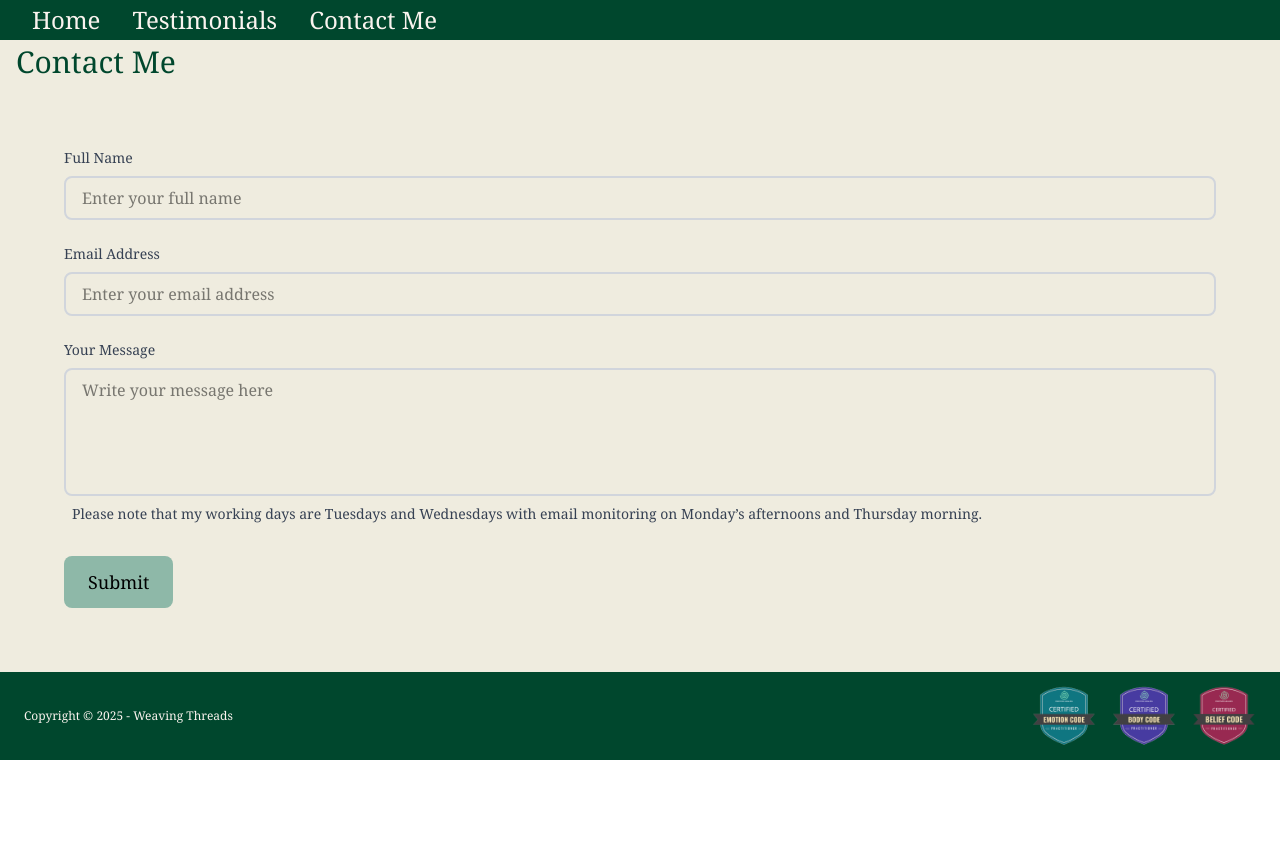
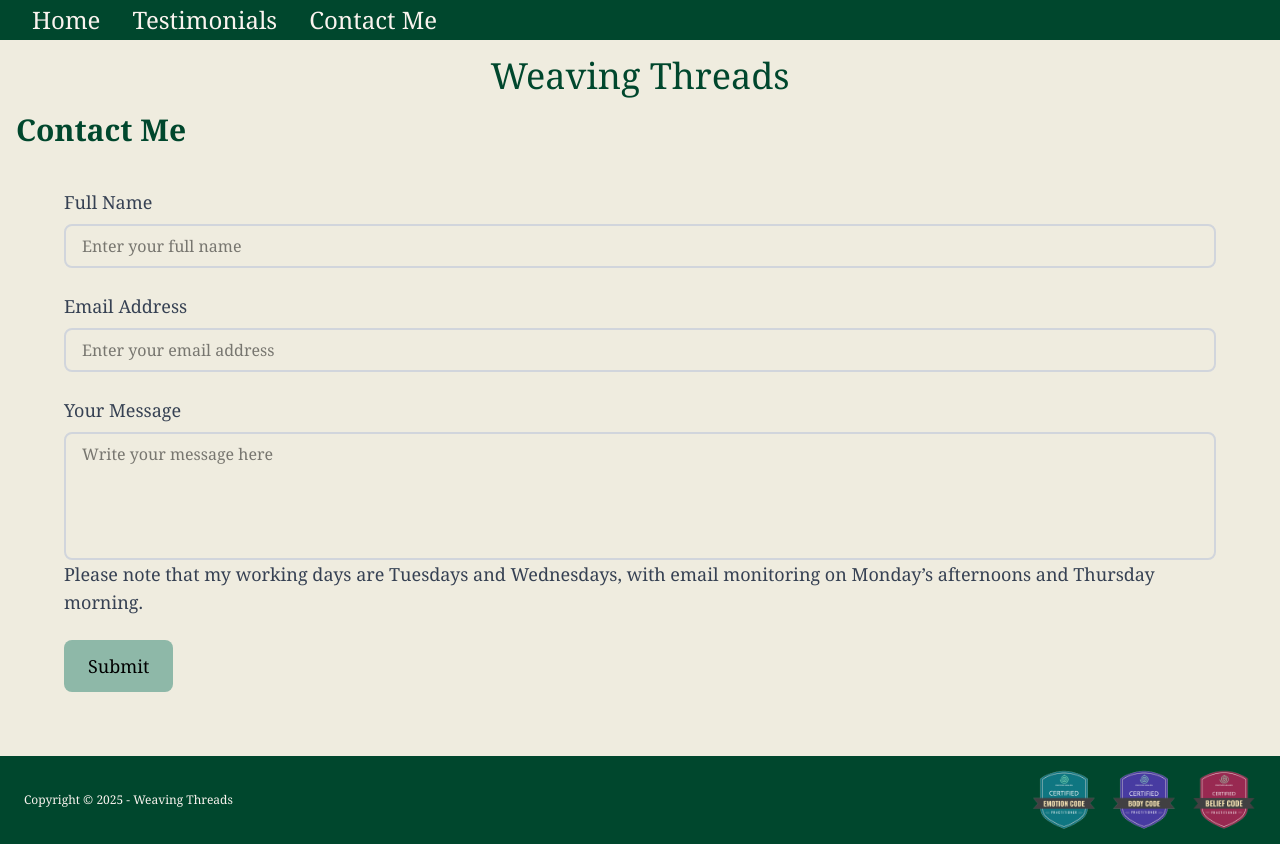
Before and after one commit to vivhayles/weavingThreads, a React (Vite) app: page /contactme in a window 1280 px wide. Before the commit the page ends 800 px from the top, so only its background shows below. Built offline with nearby package versions, Linux system fonts and the light colour scheme.

Commit message:
made contact form functional

```diff
--- a/src/components/ContactForm/index.jsx
+++ b/src/components/ContactForm/index.jsx
@@ -1,24 +1,37 @@
-import { useState } from 'react';
-import Subheading from "../Subheading/index.jsx";
+import React from "react";
 
-export default function ContactForm() {
-    const [formData, setFormData] = useState({ fullName: '', email: '', message: '' });
+function ContactForm() {
+    const onSubmit = async (event) => {
+        event.preventDefault();
+        const formData = new FormData(event.target);
 
-    const handleChange = (e) => {
-        const { name, value } = e.target;
-        setFormData({ ...formData, [name]: value });
-    };
+        formData.append("access_key", "a6f68147-5a86-4165-9402-25f9adea15ca");
 
-    const handleSubmit = (e) => {
-        e.preventDefault();
-        console.log(formData);
+        const object = Object.fromEntries(formData);
+        const json = JSON.stringify(object);
+
+        const res = await fetch("https://api.web3forms.com/submit", {
+            method: "POST",
+            headers: {
+                "Content-Type": "application/json",
+                Accept: "application/json"
+            },
+            body: json
+        }).then((res) => res.json());
+
+        if (res.success) {
+            console.log("Success", res);
+        }
     };
 
     return (
-        <section className="bg-[#efecdf] font-serif p-8 md:p-12 lg:p-16">
-            <form id="contact-form" onSubmit={handleSubmit} className="space-y-6">
+        <section className="bg-[#efecdf] font-serif pt-4 pl-8 pr-8 pb-8
+        md:pt-8 md:pl-12 md:pr-12 md:pb-12
+        lg:pt-10 lg:pl-16 lg:pr-16 lg:pb-16">
+            <form id="contact-form" onSubmit={onSubmit} className="space-y-6">
                 <div className="flex flex-col">
-                    <label htmlFor="fullName" className="mb-2 text-sm font-medium text-gray-700">
+                    <label htmlFor="fullName"
+                           className="mb-2 text-sm md:text-base lg:text-lg font-medium text-gray-700">
                         Full Name
                     </label>
                     <input
@@ -27,14 +40,12 @@ export default function ContactForm() {
                         type="text"
                         placeholder="Enter your full name"
                         required
-                        value={formData.fullName}
-                        onChange={handleChange}
                         className="border-2 border-gray-300 rounded-lg px-4 py-2 focus:outline-none focus:ring-2 focus:ring-primary-500"
                     />
                 </div>
 
                 <div className="flex flex-col">
-                    <label htmlFor="email" className="mb-2 text-sm font-medium text-gray-700">
+                    <label htmlFor="email" className="mb-2 text-sm md:text-base lg:text-lg font-medium text-gray-700">
                         Email Address
                     </label>
                     <input
@@ -43,14 +54,12 @@ export default function ContactForm() {
                         type="email"
                         placeholder="Enter your email address"
                         required
-                        value={formData.email}
-                        onChange={handleChange}
                         className="border-2 border-gray-300 rounded-lg px-4 py-2 focus:outline-none focus:ring-2 focus:ring-primary-500"
                     />
                 </div>
 
                 <div className="flex flex-col">
-                    <label htmlFor="message" className="mb-2 text-sm font-medium text-gray-700">
+                    <label htmlFor="message" className="mb-2 text-sm md:text-base lg:text-lg font-medium text-gray-700">
                         Your Message
                     </label>
                     <textarea
@@ -58,14 +67,12 @@ export default function ContactForm() {
                         name="message"
                         placeholder="Write your message here"
                         required
-                        value={formData.message}
-                        onChange={handleChange}
                         className="border-2 border-gray-300 rounded-lg px-4 py-2 h-32 resize-none focus:outline-none focus:ring-2 focus:ring-primary-500"
                     />
-                    <p className="m-2 text-sm font-medium text-gray-700">
+                    <p className="mCD-2 text-sm md:text-base lg:text-lg font-medium text-gray-700">
                         Please note that my working days
-                            are Tuesdays and Wednesdays with email monitoring on Monday’s afternoons and Thursday
-                            morning.
+                        are Tuesdays and Wednesdays, with email monitoring on Monday’s afternoons and Thursday
+                        morning.
                     </p>
                 </div>
 
@@ -79,3 +86,5 @@ export default function ContactForm() {
         </section>
     )
 }
+
+export default ContactForm
--- a/src/components/Subheading/index.jsx
+++ b/src/components/Subheading/index.jsx
@@ -1,6 +1,6 @@
 function Subheading({text}) {
     return (
-        <h2 className="text-2xl lg:text-3xl font-semibold mb-6 font-serif text-[#00472d]">
+        <h2 className="text-2xl lg:text-3xl font-semibold ml-4 font-serif text-[#00472d]">
             {text}
         </h2>
     );
--- a/src/pages/ContactPage/index.jsx
+++ b/src/pages/ContactPage/index.jsx
@@ -1,12 +1,16 @@
 import Footer from "../../components/Footer/index.jsx";
 import ContactForm from "../../components/ContactForm/index.jsx";
+import Subheading from "../../components/Subheading/index.jsx";
 
 function ContactPage() {
     return (
         <section className='bg-[#efecdf] font-serif'>
-            <h1 className="mx-4 my-1 text-2xl md:text-3xl font-serif text-[#00472d] justify-center">Contact Me</h1>
-            <ContactForm />
-            <Footer />
+            <h1 className="text-3xl md:text-4xl font-serif text-[#00472d] text-center mt-4 mb-4">
+                Weaving Threads
+            </h1>
+            <Subheading text="Contact Me"/>
+            <ContactForm/>
+            <Footer/>
         </section>
     )
 }
--- a/src/pages/HomePage/index.jsx
+++ b/src/pages/HomePage/index.jsx
@@ -5,7 +5,7 @@ import Energyhealingsessions from "../../components/Energyhealingsessions/index.
 function HomePage() {
     return (
         <section className='bg-[#efecdf] font-serif'>
-            <h1 className="text-3xl md:text-4xl font-serif text-[#00472d] text-center mt-4">
+            <h1 className="text-3xl md:text-4xl font-serif text-[#00472d] text-center mt-4 mb-4">
                 Weaving Threads
             </h1>
             <Aboutme />
--- a/src/pages/TestimonialsPage/index.jsx
+++ b/src/pages/TestimonialsPage/index.jsx
@@ -1,12 +1,16 @@
 import Footer from "../../components/Footer/index.jsx";
 import Testimonials from "../../components/Testimonials/index.jsx";
+import Subheading from "../../components/Subheading/index.jsx";
 
 function TestimonialsPage() {
     return (
         <section className='bg-[#efecdf] font-serif'>
-            <h1 className="mx-4 my-1 text-2xl md:text-3xl font-serif text-[#00472d] justify-center">Testimonials</h1>
-            <Testimonials />
-            <Footer />
+            <h1 className="text-3xl md:text-4xl font-serif text-[#00472d] text-center mt-4 mb-4">
+                Weaving Threads
+            </h1>
+            <Subheading text='Testimonials' />
+            <Testimonials/>
+            <Footer/>
         </section>
     )
 }
```
